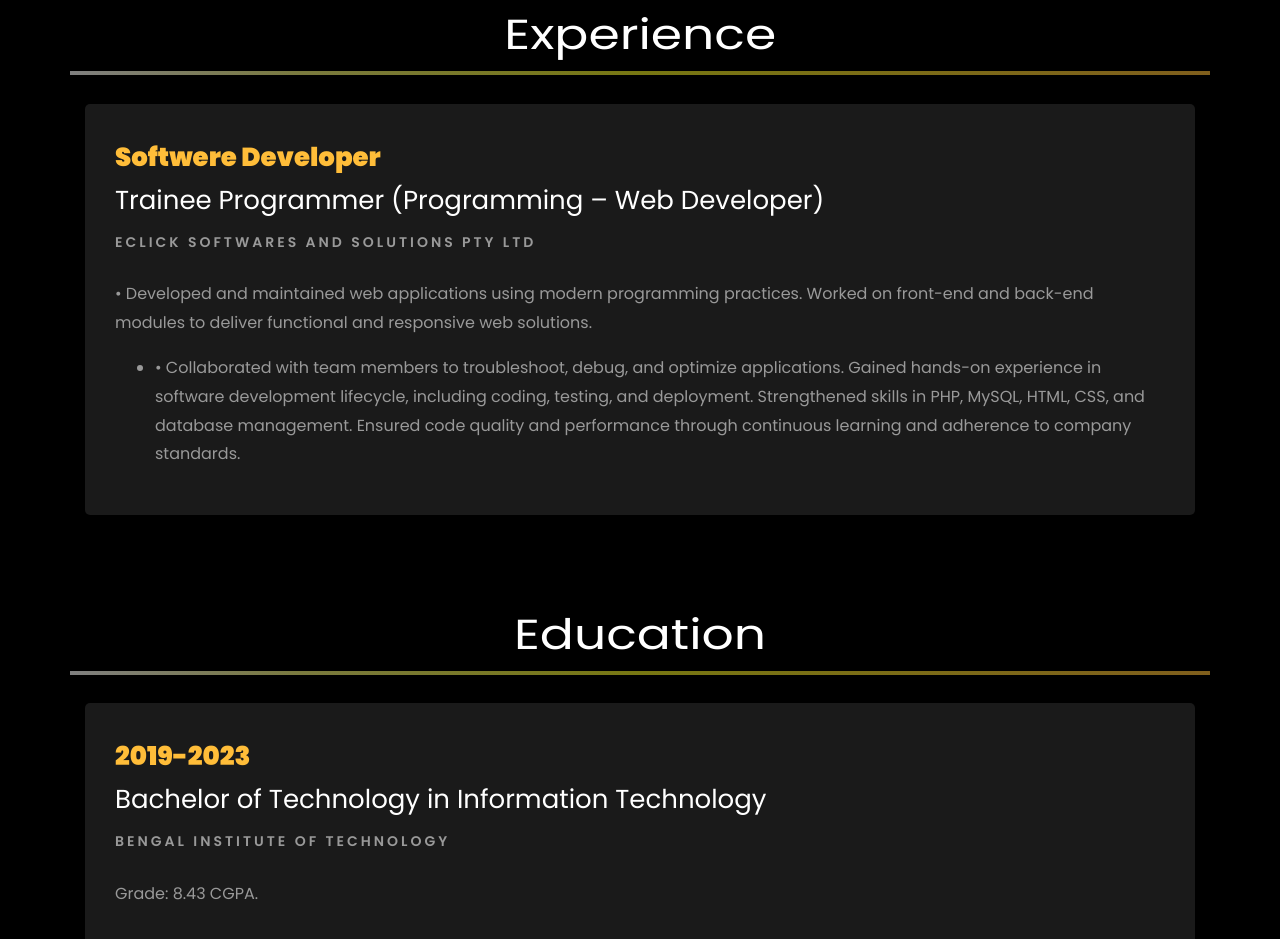
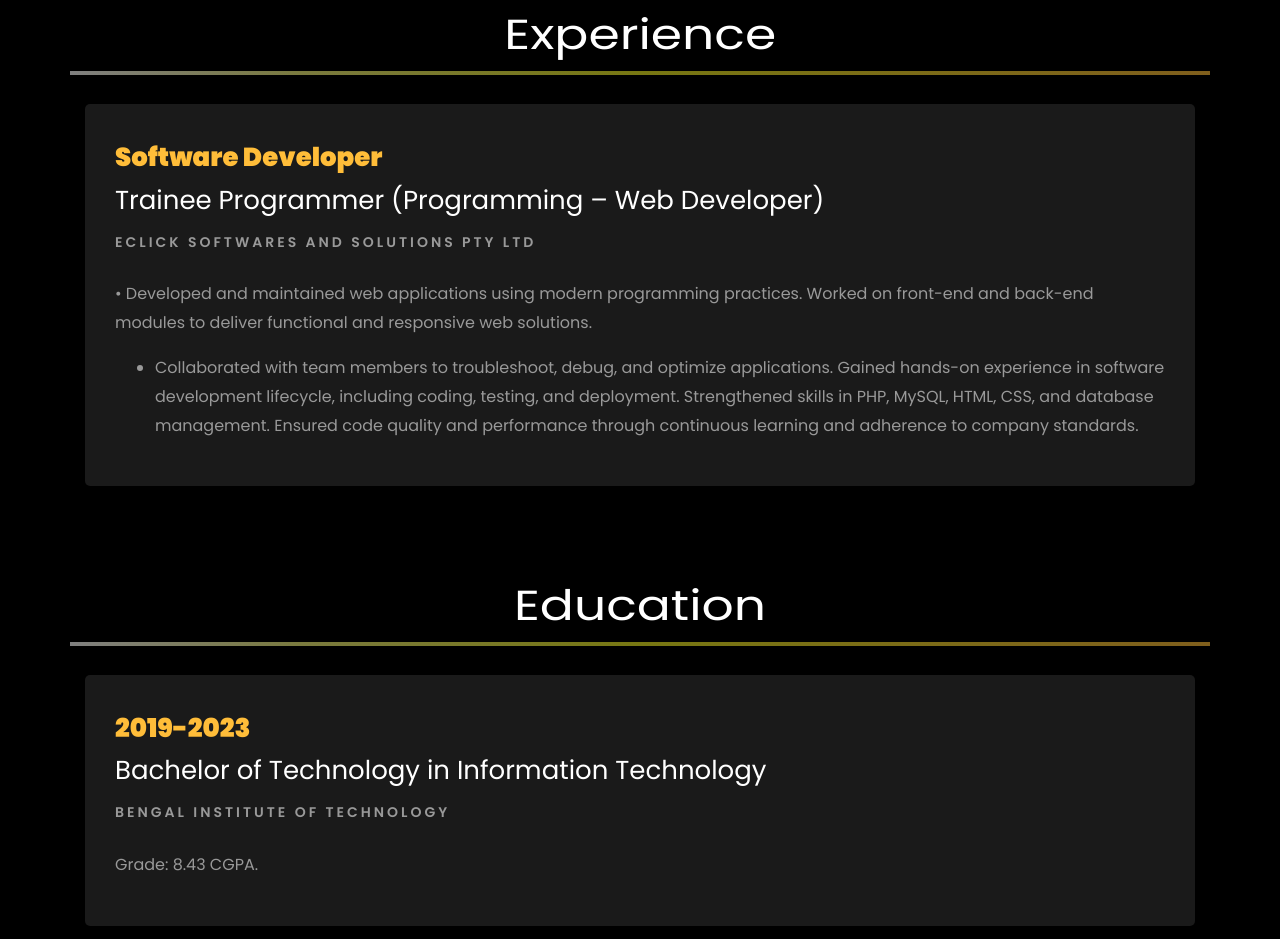
Before and after one commit to SuMaNbAr6296/MyPortfolioWebsite-SD, a plain HTML site: page index.html in a window 1280 px wide. Shown: the part 2287-3226 px from the top of the page. Drawn offline with Linux system fonts and the light colour scheme; files whose address does not match are found by name.

Commit message:
Update index.html

```diff
--- a/index.html
+++ b/index.html
@@ -352,12 +352,12 @@
 		<div class="row">
 				<div class="col-md-6">
 					<div class="resume-wrap ftco-animate">
-						<span class="date"> Softwere Developer </span>
+						<span class="date"> Software Developer </span>
 						<h2>Trainee Programmer (Programming – Web Developer)</h2>
 						<span class="position">Eclick Softwares and Solutions Pty Ltd</span>
 						<p class="mt-4"> • Developed and maintained web applications using modern programming practices. Worked on front-end and back-end modules to deliver functional and responsive web solutions.
 							<ul>
-								<li> • Collaborated with team members to troubleshoot, debug, and optimize applications. Gained hands-on experience in software development lifecycle, including coding, testing, and deployment. Strengthened skills in PHP, MySQL, HTML, CSS, and database management. Ensured code quality and performance through continuous learning and adherence to company standards.</li>
+								<li> Collaborated with team members to troubleshoot, debug, and optimize applications. Gained hands-on experience in software development lifecycle, including coding, testing, and deployment. Strengthened skills in PHP, MySQL, HTML, CSS, and database management. Ensured code quality and performance through continuous learning and adherence to company standards.</li>
 							</ul>
 						</p>
 					</div>
```
